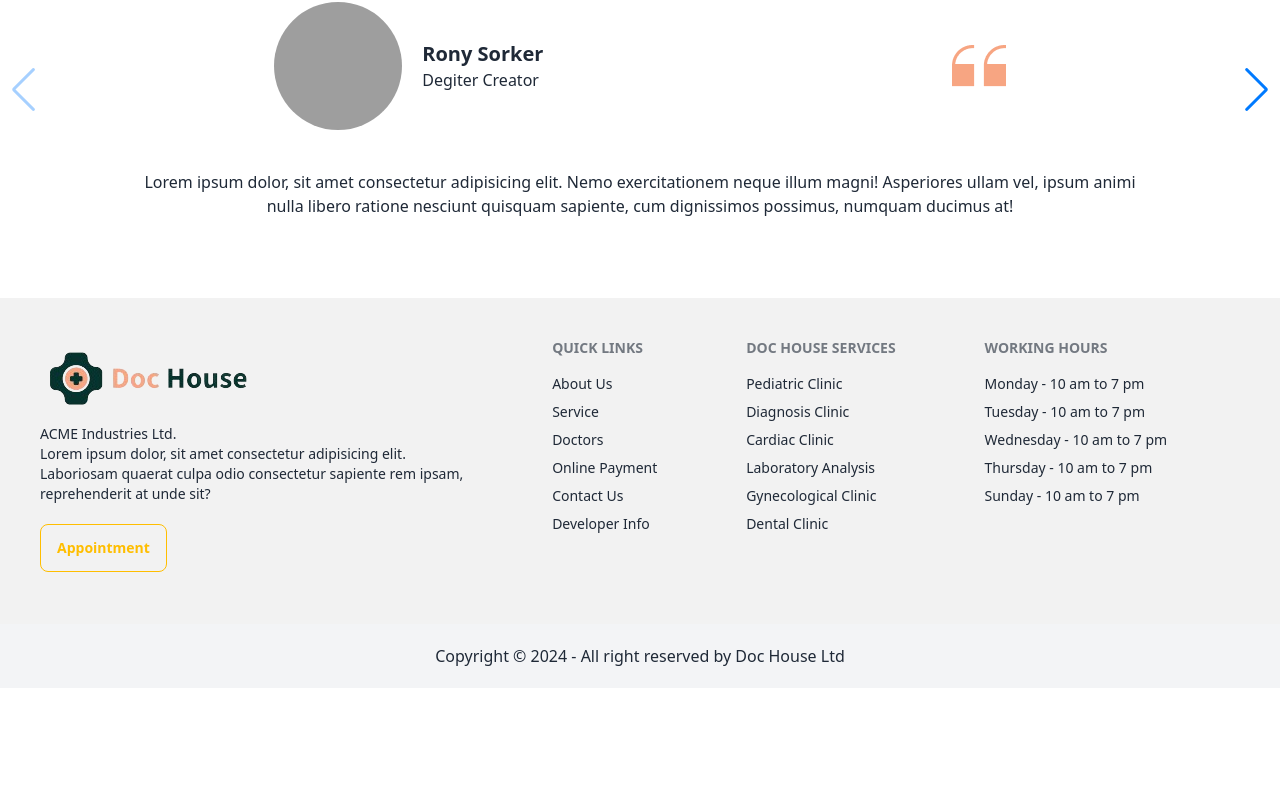
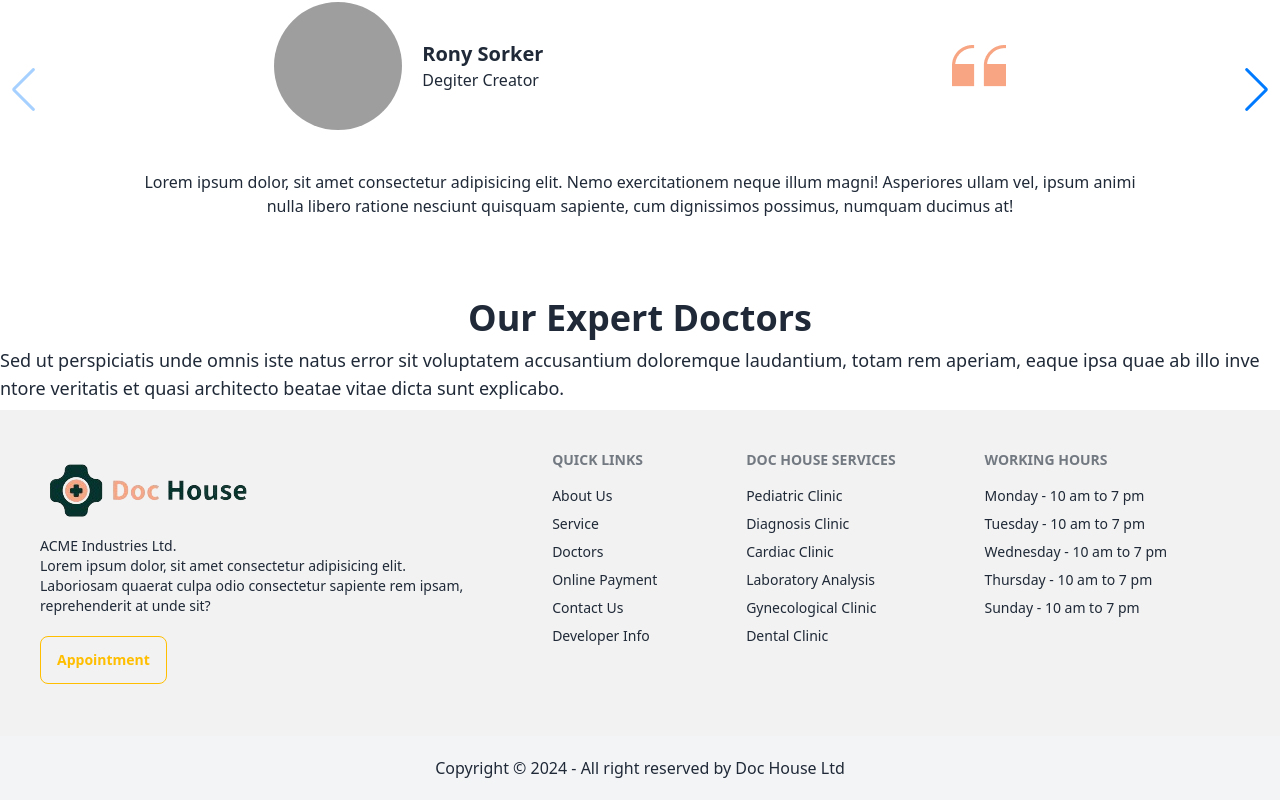
Before and after one commit to tawhid3482/Doc-Hourse, a React (Vite) app: page / in a window 1280 px wide. Shown: the part 2419-3219 px from the top of the page. Before the commit the page ends 3107 px from the top, so only its background shows below. Built offline with nearby package versions, Linux system fonts and the light colour scheme; grey boxes are pictures that could not be loaded.

Commit message:
doctor service working

```diff
--- /dev/null
+++ b/src/Home/Doctor/Doctor.jsx
@@ -0,0 +1,14 @@
+import SectionTitle from "../../Shared/SectionTitle/SectionTitle";
+
+const Doctor = () => {
+    return (
+        <div>
+            <div className="">
+            <SectionTitle title={'Our Expert Doctors'}></SectionTitle>
+            <p className="my-2 text-lg">Sed ut perspiciatis unde omnis iste natus error sit voluptatem accusantium doloremque laudantium, totam rem aperiam, eaque ipsa quae ab illo inve ntore veritatis et quasi architecto beatae vitae dicta sunt explicabo.</p>
+            </div>
+        </div>
+    );
+};
+
+export default Doctor;
--- a/src/Home/Home.jsx
+++ b/src/Home/Home.jsx
@@ -1,5 +1,6 @@
 import Banner from "./Banner/Banner";
 import Contacts from "./Contacts/Contacts";
+import Doctor from "./Doctor/Doctor";
 import Feedback from "./Feedback/Feedback";
 import Service from "./Service/Service";
 
@@ -10,6 +11,7 @@ const Home = () => {
             <Service></Service>
             <Contacts></Contacts>
             <Feedback></Feedback>
+            <Doctor></Doctor>
         </div>
     );
 };
```
